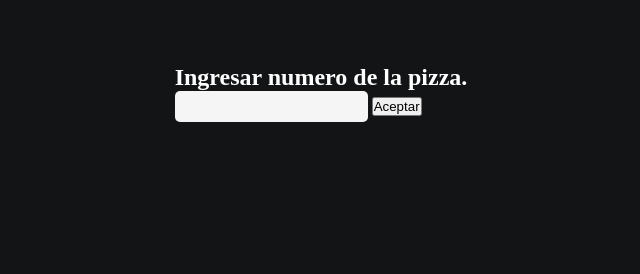
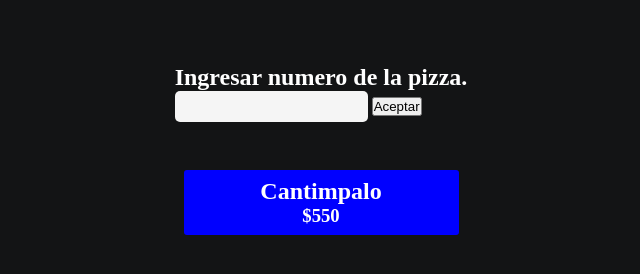
Before and after one commit to JoaquinMorante21/SegundaEntregaJS, a plain HTML site: page index.html in a window 1280 px wide. Both pictures are taken after typing "5" into the empty fields and a click on the button "Aceptar". Shown: the whole page, without its empty margins (319-959 px from the left). Drawn offline with Linux system fonts and the light colour scheme.

Commit message:
Avanzando pero trabado :(

```diff
--- a/main.js
+++ b/main.js
@@ -48,43 +48,67 @@ const form = document.getElementById('form');
 const input = document.getElementById('input');
 const list = document.getElementById('list');
 
-//Traemos elementos del LS si existen
+// Traer elementos del LS si existen
 let tasks = JSON.parse(localStorage.getItem('tasks')) || [];
-// Grabamos en LS
+// Grabar en LS
 const saveLocalStorage = (taskList) => {
   localStorage.setItem('tasks', JSON.stringify(taskList))
-}
+};
 
-const thisPizza = Pizzas.filter (Pizza => Pizza.id == tasks)
-
-
-//Crear el elemento a renderizar
-const createHTML = (task) => {
-    list.innerHTML = task.map (task =>{
-    `
+//Crear el elemento a renderizar en caso que el ID sea entre 1 y 7
+const createTask = task =>
+`
     <li class="card blue">
-        <h2>${task.nombre}hola</h2>
+        <h2>${task.nombre}</h2>
         <h3>$${task.precio}</h3>
     </li>
-    `}).join('');
-    }
-
-const wrongTask = (task) =>{
+`;
+//Crear el elemento a renderizar en caso que el ID no este entre 1 y 7
+const wrongTask = () =>
 `
     <li class="card red">
-        <h2>El id ${task} no coincide con ninguna pizza</h2>
+        <h2>El id ingresado no coincide con ninguna pizza</h2>
     </li>
-`};
+`;
+//Crear el elemento a renderizar en caso que el usuario no escriba un numero
+const noNumber = () =>
+    `
+    <li class="card red">
+        <h2>Ingrese un numero por favor</h2>
+    </li>
+`;
+
+// Funcion que decide si el numero dado pertenece a un id
+const decider = (n) =>{
+    if (n < 1 || n > 7){
+        return wrongTask (n);
+    }
+    else if (n == null){
+        return noNumber ();
+    }
+    else{
+        return createTask (n);
+    }
+};
+
+// Renderizar la o las tareas y corre la funcion que decide a que grupo pertenece el ID
+renderTask = TodoList => {
+    list.innerHTML = TodoList.map(task => decider(task)).join('');
+    console.log(list.innerHTML)
+};
+
 
 const init = () => {
     form.addEventListener('submit', e =>{
         e.preventDefault();
         const task = input.value;
         input.value = '';
+        // Filtra que pizza es la que le pasaron el numero de id
+        const thisPizza = Pizzas.filter ((Pizza) => Pizza.id == task);
         tasks = [...tasks, task];
         saveLocalStorage(tasks);
-        createHTML(tasks, Pizzas);
+        renderTask(thisPizza);
     })
-    document.addEventListener('DomContentLoaded', createHTML(tasks));
+    document.addEventListener('DomContentLoaded', renderTask(tasks));
 }
 init();
--- a/styles.css
+++ b/styles.css
@@ -58,4 +58,5 @@ body{
     border-radius: 3px;
     margin-bottom: 1rem;
     padding: 0.5rem 0 0.5rem 0;
+    text-align: center;
 }
```
